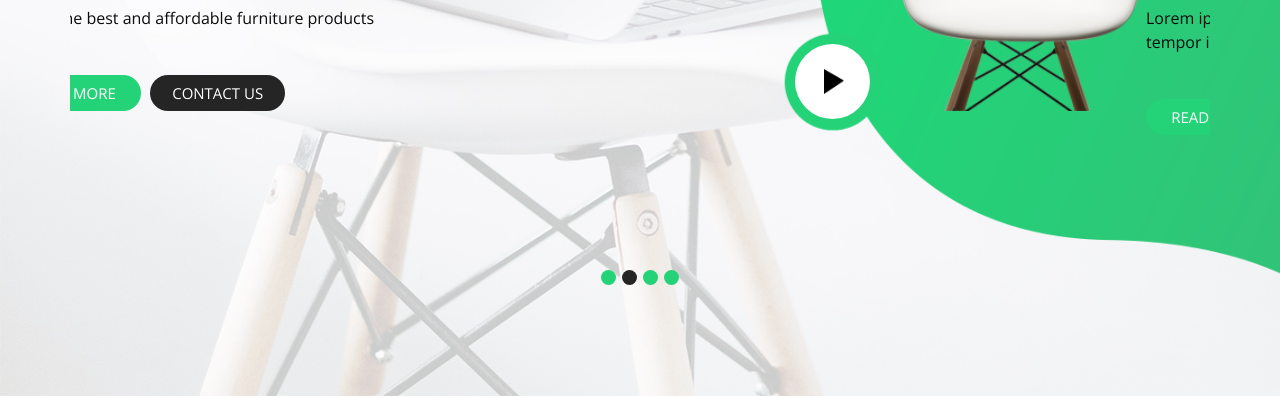
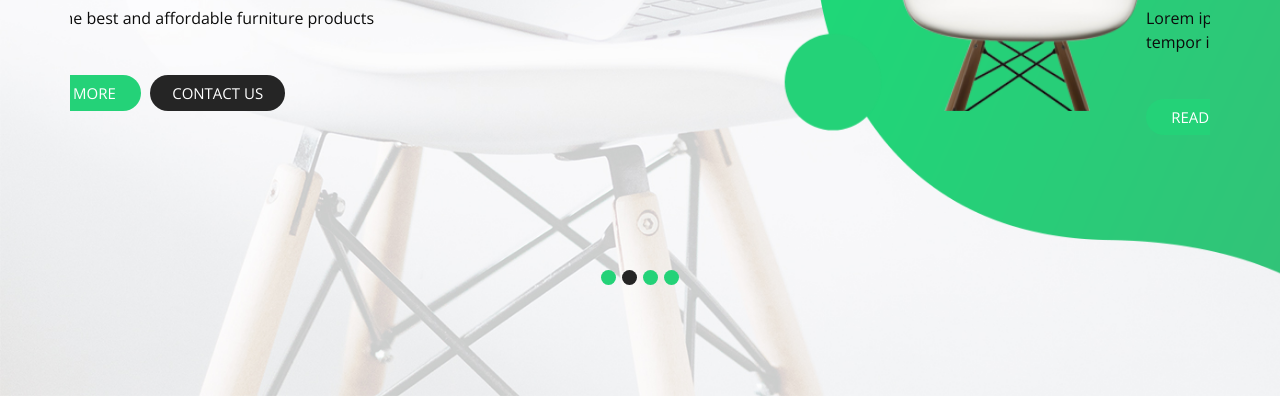
Before and after one commit to vivekumraliya/furniture, a plain HTML site: page index.html in a window 1280 px wide. Shown: the part 404-802 px from the top of the page. Drawn offline with nearby package versions, Linux system fonts and the light colour scheme.

Commit message:
Update index.html

```diff
--- a/index.html
+++ b/index.html
@@ -95,9 +95,7 @@
     <!-- slider section -->
     <section class="slider_section ">
       <div class="play_btn">
-        <a href="">
-          <img src="images/play.png" alt="">
-        </a>
+
       </div>
       <div class="number_box">
         <div>
```
